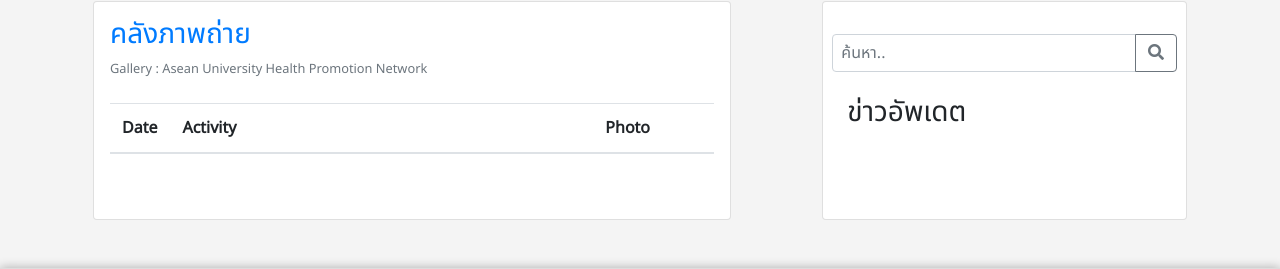
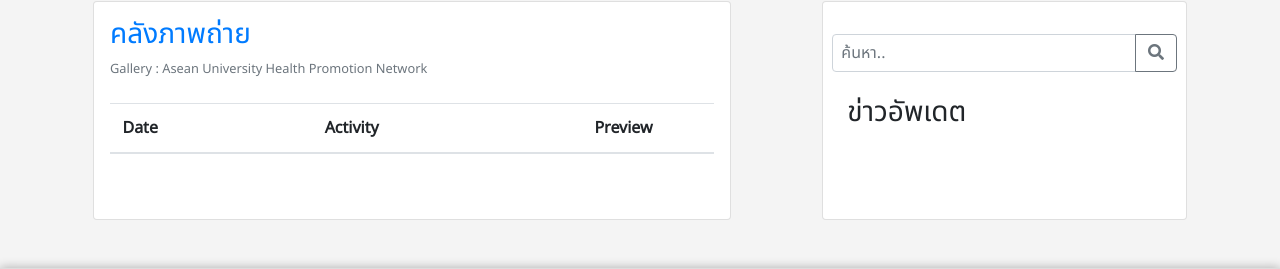
Before and after one commit to Nack-thanaphon/aunhpn, a PHP site: page /gallery.php in a window 1280 px wide. Shown: the part 243-512 px from the top of the page. Run offline with PHP 8.4, Linux system fonts and the light colour scheme; lists and menus that the app fills with data are empty; some libraries are stand-ins or nearby versions.

Commit message:
Full function done
design not come yet

```diff
--- a/database/connect.php
+++ b/database/connect.php
@@ -2,13 +2,13 @@
 // session_start();
 date_default_timezone_set('Asia/Bangkok');
 $servername = "localhost";
-$username = "root";
-$password = "";
+$username = "aunhpnac_aunhpn";
+$password = "f6e64gq6";
 // mughorth_mugh
 // f6e64gq6
 
 try {
-    $conn = new PDO("mysql:host=$servername;dbname=aunhpn", $username, $password);
+    $conn = new PDO("mysql:host=$servername;dbname=aunhpnac_aunhpn", $username, $password);
     // set the PDO error mode to exception
     $conn->setAttribute(PDO::ATTR_ERRMODE, PDO::ERRMODE_EXCEPTION);
 } catch (PDOException $e) {
--- a/file.php
+++ b/file.php
@@ -68,9 +68,6 @@ $(document).ready(function() {
     }).fail(function() {
 
     })
-
-
-
 })
 </script>
 
--- a/gallery.php
+++ b/gallery.php
@@ -11,12 +11,12 @@
             <small class="text-secondary">Gallery : Asean University Health Promotion Network</small>
             <div class="row my-4 m-0 p-0">
 
-                <table class="table table-hover">
+                <table class="table table-hover text-center">
                     <thead>
                         <tr>
                             <th scope="col" width="10%">Date</th>
-                            <th scope="col" width="70%">Activity</th>
-                            <th scope="col" width="20%">Photo</th>
+                            <th scope="col" width="60%">Activity</th>
+                            <th scope="col" width="30%">Preview</th>
                         </tr>
                     </thead>
                     <tbody id="gallery_tbl">
@@ -57,7 +57,7 @@ $(document).ready(function() {
                         <td>${data[i].name}</td>
                         <td>
                             <a class="btn-btn-success" href="single_gallery.php?id=${data[i].id}">
-                                <i class="fas fa-image"></i>
+                                <i class="fas fa-eye"></i>
                             </a>
                         </td>
 
```
Also changed, not shown: activity.php (+4 -6 lines).
